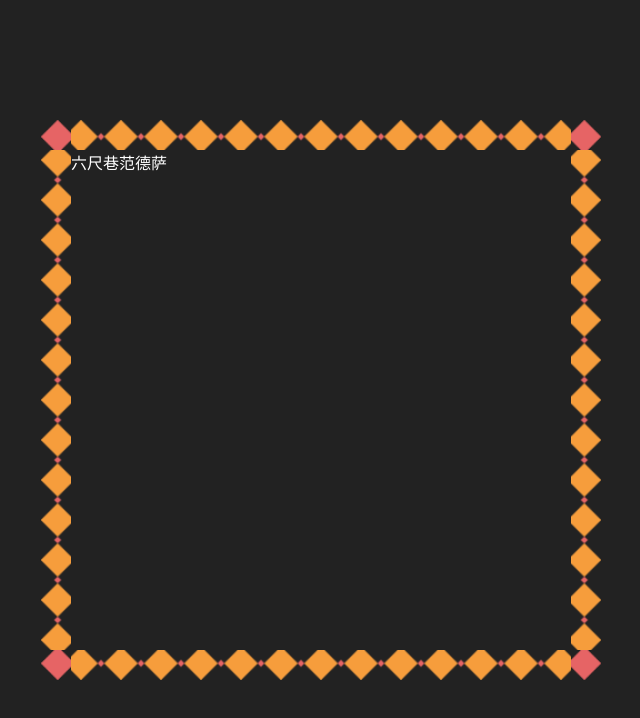
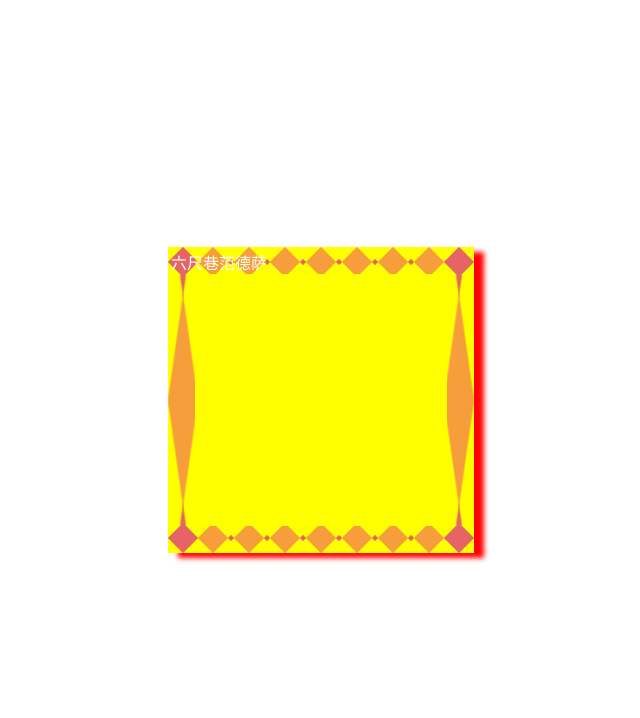
Before and after one commit to 467057463/demo, a React app in the folder css/: page / in a window 1280 px wide. Shown: the top 718 px of the page, without its empty margins (319-959 px from the left). Built offline with nearby package versions, Linux system fonts and the light colour scheme.

Commit message:
init box-shadow

```diff
--- a/css/index.html
+++ /dev/null
@@ -1,52 +0,0 @@
-<!DOCTYPE html>
-<html lang="en">
-<head>
-  <meta charset="UTF-8">
-  <meta name="viewport" content="width=device-width, initial-scale=1.0">
-  <meta http-equiv="X-UA-Compatible" content="ie=edge">
-  <title>background-origin study</title>
-  <style>
-    body{
-      background: #222;
-      padding: 0;
-      margin: 0;
-    }
-    .box{
-      width: 500px;
-      height: 500px;
-      background-image: url(https://timgsa.baidu.com/timg?image&quality=80&size=b9999_10000&sec=1591289837153&di=54db587a8f7957fbcfe164689819534f&imgtype=0&src=http%3A%2F%2Ft8.baidu.com%2Fit%2Fu%3D3571592872%2C3353494284%26fm%3D79%26app%3D86%26f%3DJPEG%3Fw%3D1200%26h%3D1290),
-      url(https://timgsa.baidu.com/timg?image&quality=80&size=b9999_10000&sec=1591376630808&di=08b17eeed873e1d1c8ef77ddebc26cf7&imgtype=0&src=http%3A%2F%2Ft7.baidu.com%2Fit%2Fu%3D3204887199%2C3790688592%26fm%3D79%26app%3D86%26f%3DJPEG%3Fw%3D4610%26h%3D2968);
-      background-size: 30%, 100%;
-      border: 10px dashed red;
-      padding: 10px;
-      background-origin: content-box;
-      background-repeat: no-repeat, repeat;
-      background-clip: content-box;
-      background-position: center, left;
-      overflow: auto;
-      /* display: flex; */
-      /* justify-content: center; */
-      /* align-items: center; */
-    }
-    .content{
-      /* flex: 1; */
-      height: 3000px;
-      background-image: url(https://timgsa.baidu.com/timg?image&quality=80&size=b9999_10000&sec=1591376630808&di=08b17eeed873e1d1c8ef77ddebc26cf7&imgtype=0&src=http%3A%2F%2Ft7.baidu.com%2Fit%2Fu%3D3204887199%2C3790688592%26fm%3D79%26app%3D86%26f%3DJPEG%3Fw%3D4610%26h%3D2968);
-      background-color: rgba(255, 255, 255, 0.3);
-      background-attachment: fixed;
-      border-radius: 5px;
-      font-family: sans-serif;
-      text-align: center;
-      line-height: 1;
-      backdrop-filter: blur(2px);
-      padding: 20px 40px;
-      /* background: red; */
-    }
-  </style>
-</head>
-<body>
-  <div class="box">
-    <div class="content">ssss</div>
-  </div>
-</body>
-</html>
--- a/css/package.json
+++ b/css/package.json
@@ -4,7 +4,7 @@
   "private": true,
   "license": "MIT",
   "scripts": {
-    "start": "webpack-dev-server",
+    "serve": "webpack-dev-server",
     "build": "webpack"
   },
   "dependencies": {
--- a/css/src/styles/style.scss
+++ b/css/src/styles/style.scss
@@ -3,7 +3,7 @@ body{
   height: 100vh;
   margin: 0;
   padding: 0;
-  background: #222;
+  // background: #222;
   display: flex;
   justify-content: center;
   align-items: center;
@@ -11,11 +11,17 @@ body{
 }
 
 .box{
-  width: 500px;
-  height: 500px;
-  // background: red;
+  width: 300px;
+  height: 300px;
+  background: yellow;
   // margin-inline-start: 100px;
   // border-bottom-left-radius: 100px 50px;
-  border: 30px solid;
-  border-image: url("../images/border.png") 27 repeat;
+  // border-image: url("../images/border.png") 27 repeat;
+  border: dashed rgba(242, 181, 78, .3);
+  border-image-source: url('../images/border.png');
+  border-image-slice: 27;
+  border-image-width: 27px;
+  // border-image-outset: 50px;
+  border-image-repeat: round stretch;
+  box-shadow: 10px 5px 5px red;
 }
```
